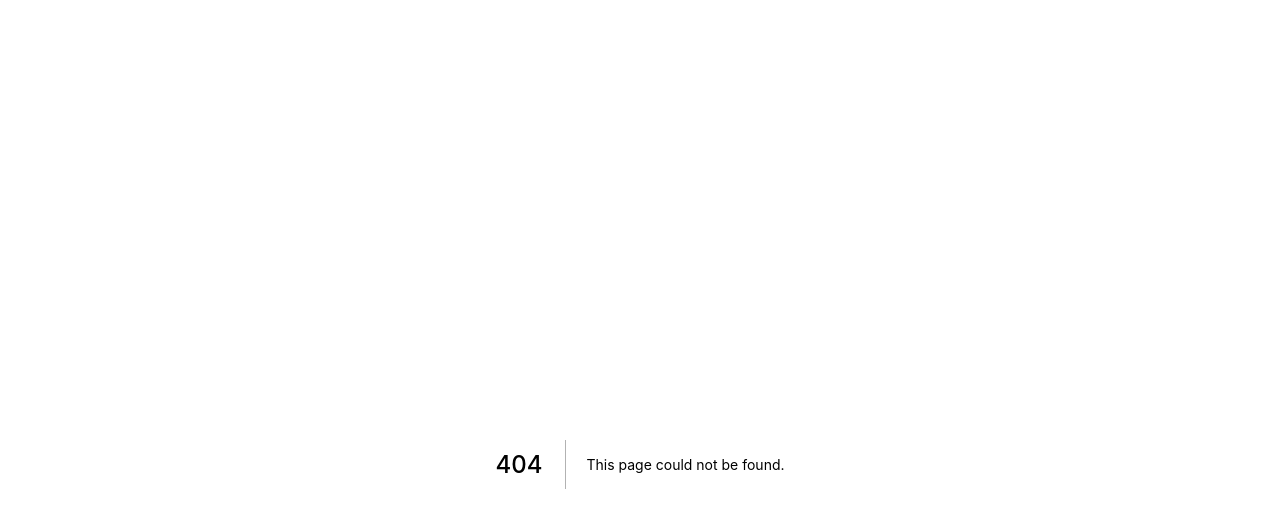
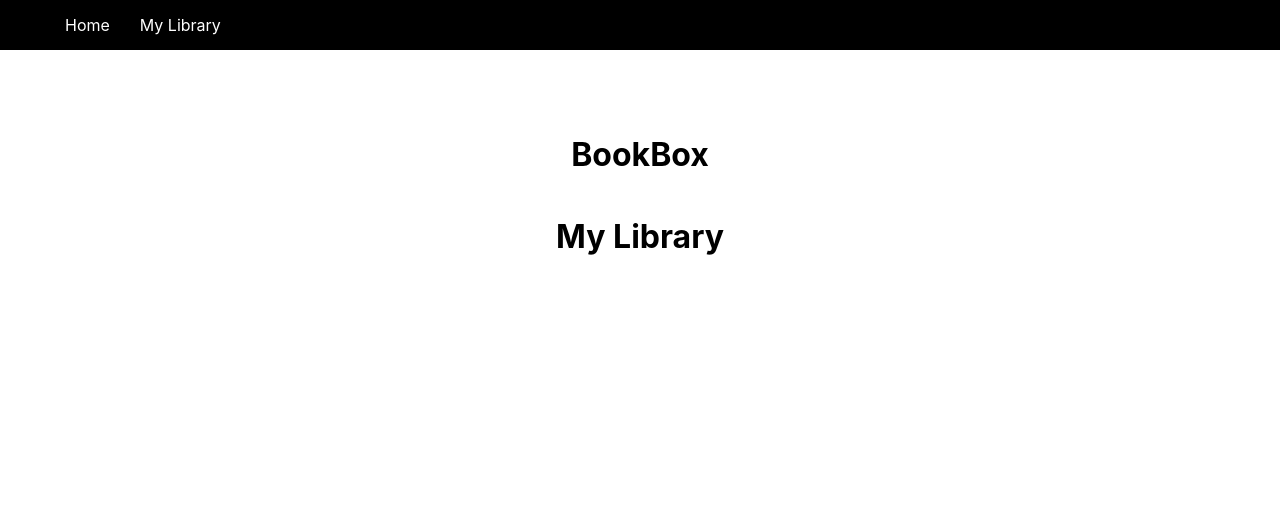
Before and after one commit to OldTubby/next-library, a Next.js app: page /library in a window 1280 px wide. Before the commit this address had no page. Shown: the top 512 px of the page. Built offline with nearby package versions, Linux system fonts and the light colour scheme.

Commit message:
Navbar and MyLibrary components framed in.

```diff
--- /dev/null
+++ b/components/Header.js
@@ -0,0 +1,12 @@
+import headerStyles from '../styles/Header.module.css';
+import React from 'react';
+
+const Header = () => {
+  return (
+    <div>
+      <h1>BookBox</h1>
+    </div>
+  );
+};
+
+export default Header;
--- a/components/Layout.js
+++ b/components/Layout.js
@@ -1,10 +1,19 @@
+import Nav from './Nav';
+import Header from './Header';
 import styles from '../styles/Layout.module.css';
+import MyLibrary from './MyLibrary';
 
 const Layout = ({ children }) => {
   return (
-    <div className={StyleSheet.container}>
-      <main className={styles.main}>{children}</main>
-    </div>
+    <>
+      <Nav />
+      <div className={styles.container}>
+        <main className={styles.main}>
+          <Header />
+          {children}
+        </main>
+      </div>
+    </>
   );
 };
 
--- /dev/null
+++ b/components/MyLibrary.js
@@ -0,0 +1,11 @@
+import libraryStyles from '../styles/MyLibrary.module.css';
+
+const MyLibrary = () => {
+  return (
+    <div>
+      <h1>My Library</h1>
+    </div>
+  );
+};
+
+export default MyLibrary;
--- /dev/null
+++ b/components/Nav.js
@@ -0,0 +1,19 @@
+import Link from 'next/link';
+import navStyles from '../styles/Nav.module.css';
+
+const Nav = () => {
+  return (
+    <nav className={navStyles.nav}>
+      <ul>
+        <li>
+          <Link href='/'>Home</Link>
+        </li>
+        <li>
+          <Link href='/library'>My Library</Link>
+        </li>
+      </ul>
+    </nav>
+  );
+};
+
+export default Nav;
--- a/pages/index.js
+++ b/pages/index.js
@@ -1,11 +1,10 @@
 import Head from 'next/head';
-import Image from 'next/image';
 import styles from '../styles/Layout.module.css';
 
 export default function Home() {
   return (
     <div>
-      <h1>BookBox</h1>
+      <h1>Home</h1>
     </div>
   );
 }
--- /dev/null
+++ b/pages/library.js
@@ -0,0 +1,10 @@
+import Head from 'next/head';
+import styles from '../styles/MyLibrary.module.css';
+
+export default function Library() {
+  return (
+    <div>
+      <h1>My Library</h1>
+    </div>
+  );
+}
--- /dev/null
+++ b/styles/Header.module.css
@@ -0,0 +1,28 @@
+.title a,
+.title span {
+  color: #0070f3;
+  text-decoration: none;
+}
+
+.title a:hover,
+.title a:focus,
+.title a:active {
+  text-decoration: underline;
+}
+
+.title {
+  margin: 0;
+  line-height: 1.15;
+  font-size: 4rem;
+}
+
+.title,
+.description {
+  text-align: center;
+}
+
+.description {
+  margin: 4rem 0;
+  line-height: 1.5;
+  font-size: 1.5rem;
+}
--- a/styles/Layout.module.css
+++ b/styles/Layout.module.css
@@ -26,34 +26,6 @@
   justify-content: center;
   align-items: center;
   flex-grow: 1;
-}
-
-.title a {
-  color: #0070f3;
-  text-decoration: none;
-}
-
-.title a:hover,
-.title a:focus,
-.title a:active {
-  text-decoration: underline;
-}
-
-.title {
-  margin: 0;
-  line-height: 1.15;
-  font-size: 4rem;
-}
-
-.title,
-.description {
-  text-align: center;
-}
-
-.description {
-  margin: 4rem 0;
-  line-height: 1.5;
-  font-size: 1.5rem;
 }
 
 .code {
--- /dev/null
+++ b/styles/Nav.module.css
@@ -0,0 +1,20 @@
+.nav {
+  height: 50px;
+  padding: 10px;
+  background: #000;
+  color: #fff;
+  display: flex;
+  align-items: center;
+  justify-content: flex-start;
+}
+
+.nav ul {
+  display: flex;
+  justify-content: center;
+  align-items: center;
+  list-style: none;
+}
+
+.nav ul li a {
+  margin: 5px 15px;
+}
```
Also changed, not shown: styles/MyLibrary.module.css (added).
